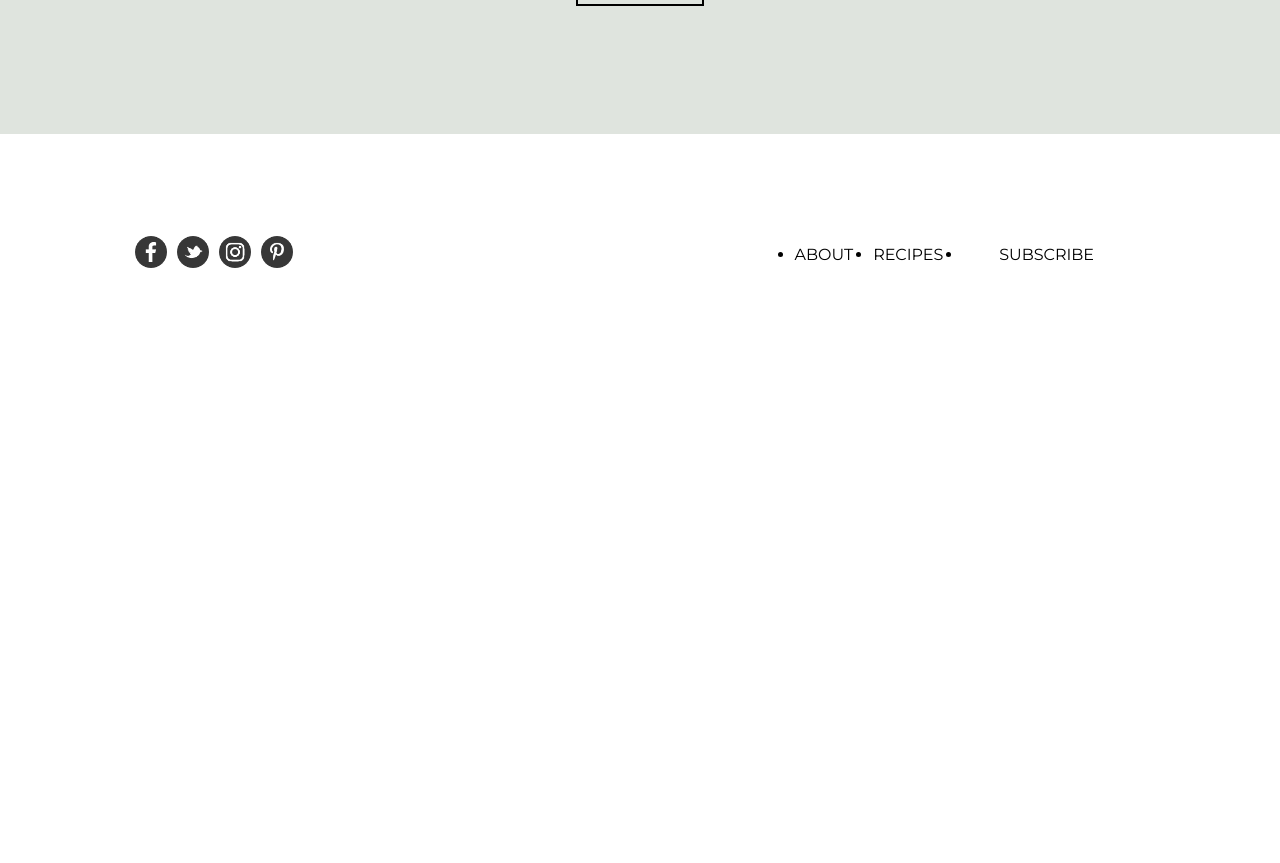
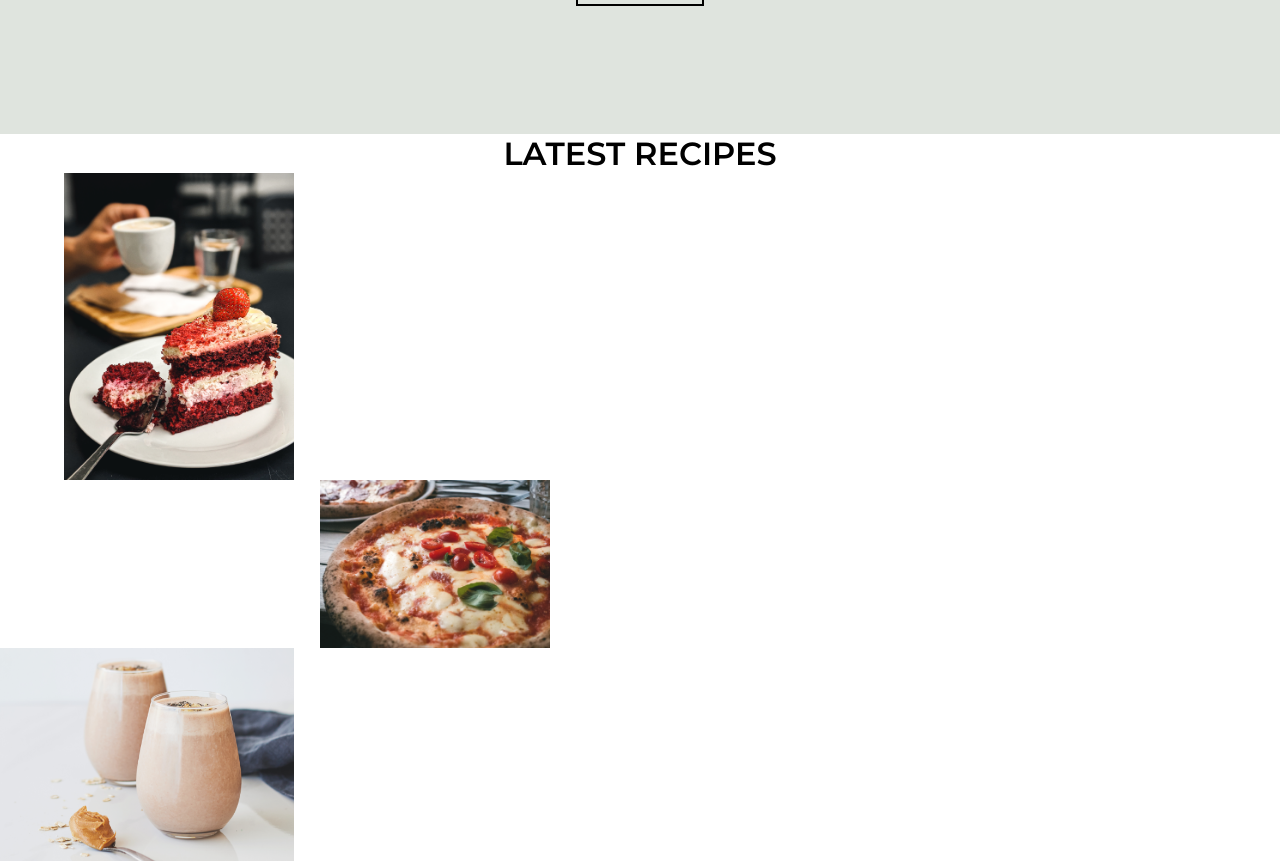
Before and after one commit to brendon-rodrigues/DesafioM3, a React (Create React App) app: page / in a window 1280 px wide. Shown: the part 1160-2023 px from the top of the page. Before the commit the page ends 1534 px from the top, so only its background shows below. Built offline with nearby package versions, Linux system fonts and the light colour scheme.

Commit message:
body alterada, precisa ser organizada

```diff
--- /dev/null
+++ b/src/components/body/body.css
@@ -0,0 +1,26 @@
+h1{
+    text-align: center;
+};
+.caixa-cake{}
+
+.cake{
+    display: flex;
+    width: 18%;
+margin-left: 5%;
+height: 10%;
+};
+
+.caixa-pizza{}
+
+.pizza{
+    display: flex;
+    width: 18%;
+    margin-left: 25%;
+    top: -5%;
+};
+.caixa-smoothie{}
+
+.smoothie{
+    display: flex;
+    width: 23%;
+}
--- a/src/components/body/body.js
+++ b/src/components/body/body.js
@@ -1,9 +1,29 @@
 import React from "react";
+import styled from "styled-components";
+import "./body.css";
 import SubscribeComponent from "./subscribe";
+import Imagembolo from "../assets/desktop/foodiesfeed.com_detail-of-pavlova-strawberry-piece-of-cake.png"
+import Pizza from "../assets/desktop/foodiesfeed.com_neapolitan-pizza-margherita.png"
+import Smoothie from "../assets/desktop/foodiesfeed.com_peanut-butter-and-banana-smoothie.png"
+
 export default function BodyComponent (){
     return(
-        <>
+        <body>
             {SubscribeComponent()}
-        </>
+            <h1>LATEST RECIPES</h1>
+
+        <div className="caixa-cake">
+            <img className="cake" src={Imagembolo} alt=""/>
+            </div>
+
+            <div className="caixa-pizza">
+            <img className="pizza" src={Pizza} alt=""/>
+            </div>
+
+            <div className="caixa-smoothie">
+            <img className="smoothie" src={Smoothie} alt=""/>
+            </div>
+
+        </body>
     )
 }
```
